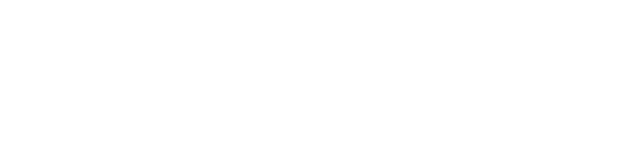
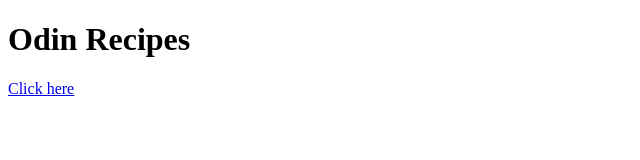
Before and after one commit to starslayer7/din_recipes, a plain HTML site: page recipe.html in a window 1280 px wide. Shown: the whole page, without its empty margins (0-640 px from the left). Drawn offline with Linux system fonts and the light colour scheme.

Commit message:
Edit ../recipe.html

```diff
--- a/recipe.html
+++ b/recipe.html
@@ -1 +1,10 @@
 <!DOCTYPE html>
+<html>
+<head>
+<body>
+    <title><strong>Recipe</strong></title>
+    <h1>Odin Recipes</h1>
+    <a href="file:///Users/laurentiuviorel/the-odin-project/odin-recipes/din_projects/din_recipes/recipes/pizza.html">Click here</a>
+</body>
+</head>
+</html>
```
